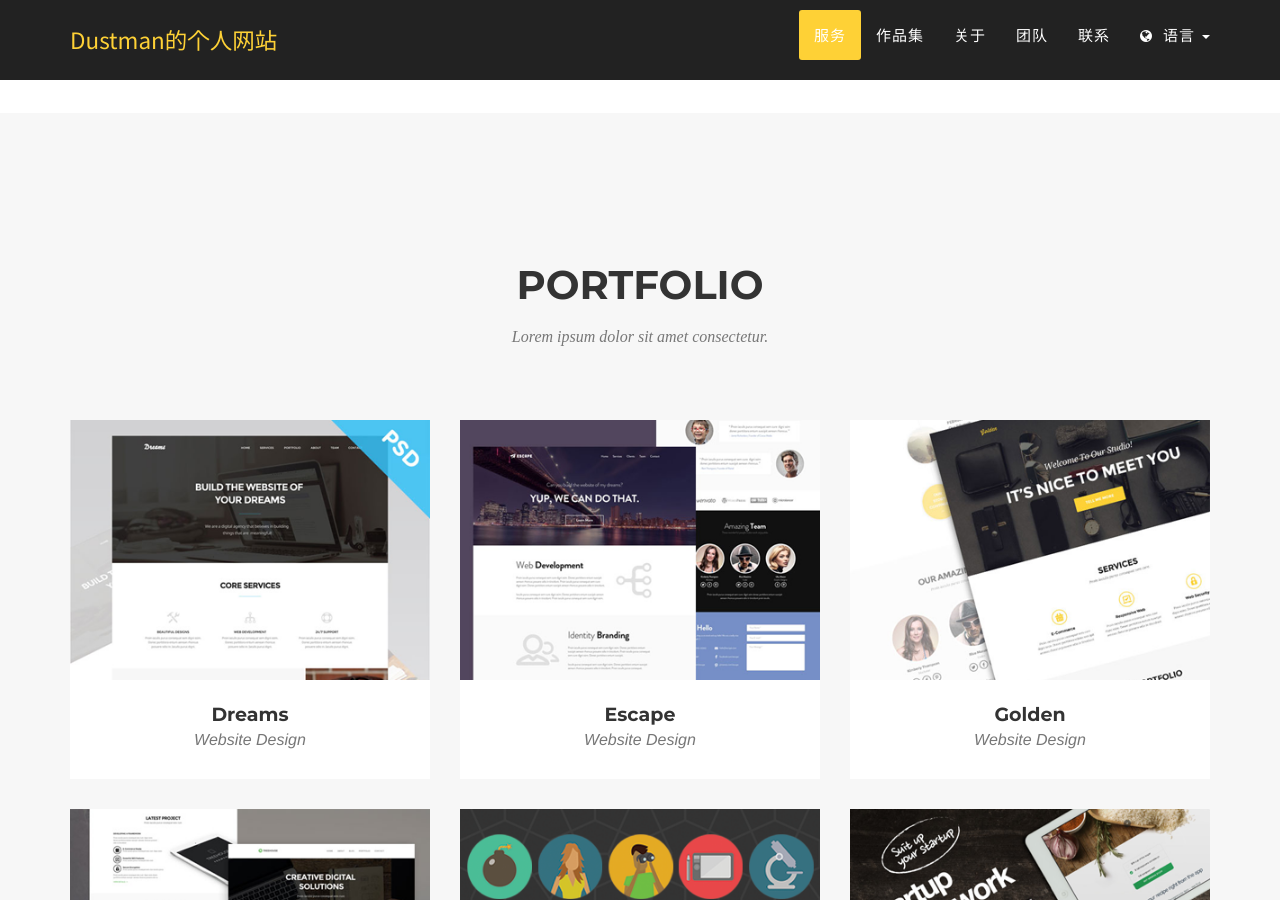
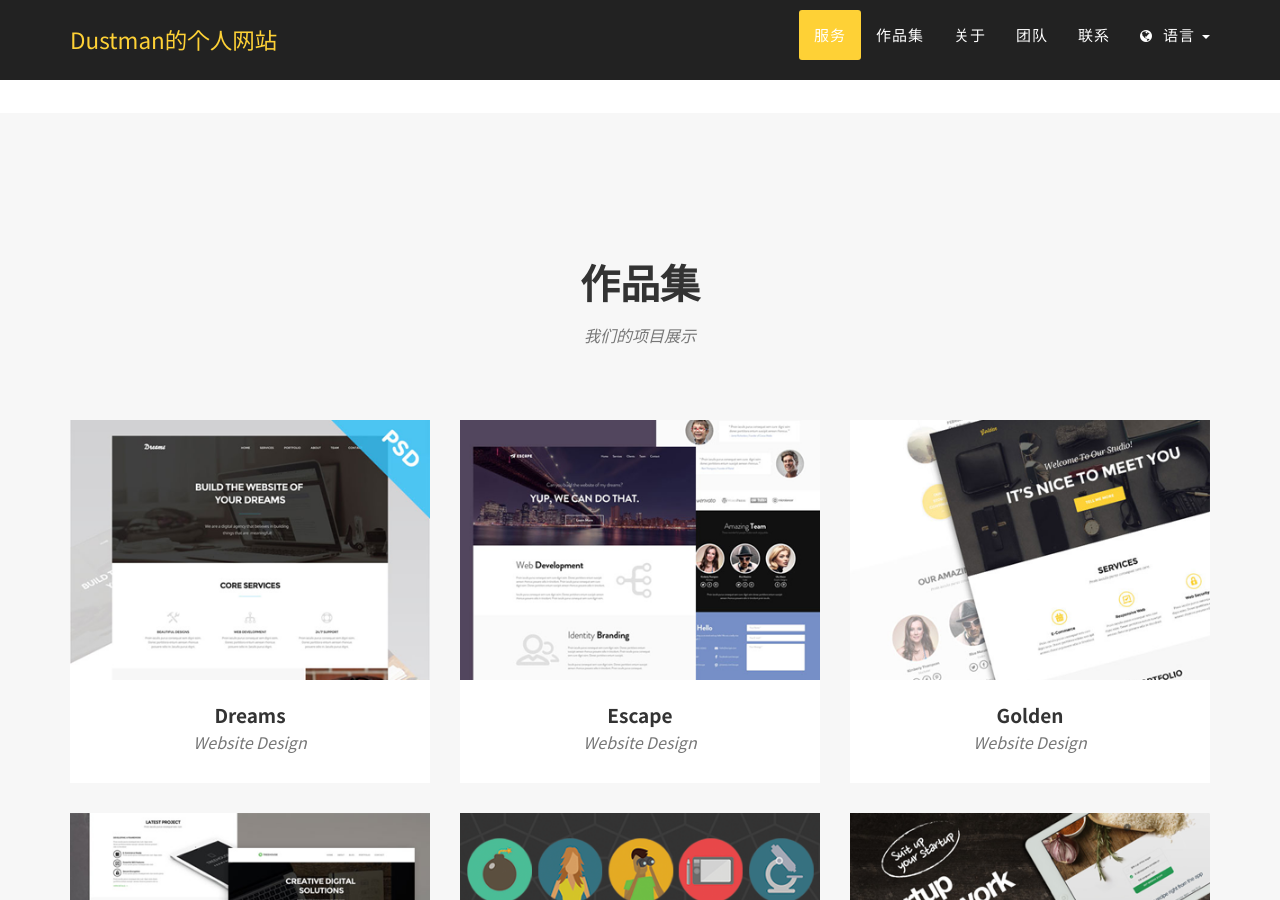
Before and after one commit to dustman2817/dustman.me-website, a Jekyll site: the page built from index.html, in a window 1280 px wide and 900 px high, scrolled down 1348 px. Built offline with Jekyll 4.4.1, drawn with Linux system fonts in a browser that asks for light colours; some web fonts are replaced.

Commit message:
英文优化

```diff
--- a/_includes/portfolio_grid.html
+++ b/_includes/portfolio_grid.html
@@ -3,8 +3,8 @@
         <div class="container">
             <div class="row">
                 <div class="col-lg-12 text-center">
-                    <h2 class="section-heading">Portfolio</h2>
-                    <h3 class="section-subheading text-muted">Lorem ipsum dolor sit amet consectetur.</h3>
+                    <h2 class="section-heading" data-lang-key="portfolio">{{ site.nav.portfolio }}</h2>
+                    <h3 class="section-subheading text-muted" data-lang-key="portfolio-subtitle">我们的项目展示</h3>
                 </div>
             </div>
             <div class="row">
@@ -16,11 +16,17 @@
                                 <i class="fa fa-plus fa-3x"></i>
                             </div>
                         </div>
-                        <img src="img/portfolio/{{ post.thumbnail }}" class="img-responsive img-centered" alt="">
+                        <img src="img/portfolio/{{ post.thumbnail }}" class="img-responsive img-centered" alt="{{ post.title }}">
                     </a>
                     <div class="portfolio-caption">
-                        <h4>{{ post.title }}</h4>
-                        <p class="text-muted">{{ post.subtitle }}</p>
+                        <h4>
+                            <span class="lang-zh">{{ post.title }}</span>
+                            <span class="lang-en" style="display:none;">{{ post.title_en }}</span>
+                        </h4>
+                        <p class="text-muted">
+                            <span class="lang-zh">{{ post.subtitle }}</span>
+                            <span class="lang-en" style="display:none;">{{ post.subtitle_en }}</span>
+                        </p>
                     </div>
                 </div>
             {% endfor %}
--- a/js/language-switch.js
+++ b/js/language-switch.js
@@ -111,6 +111,10 @@
             'zh': '作品集',
             'en': 'Portfolio'
         },
+        'portfolio-subtitle': {
+            'zh': '我们的项目展示',
+            'en': 'Showcase of Our Projects'
+        },
         'about': {
             'zh': '关于',
             'en': 'About'
```
